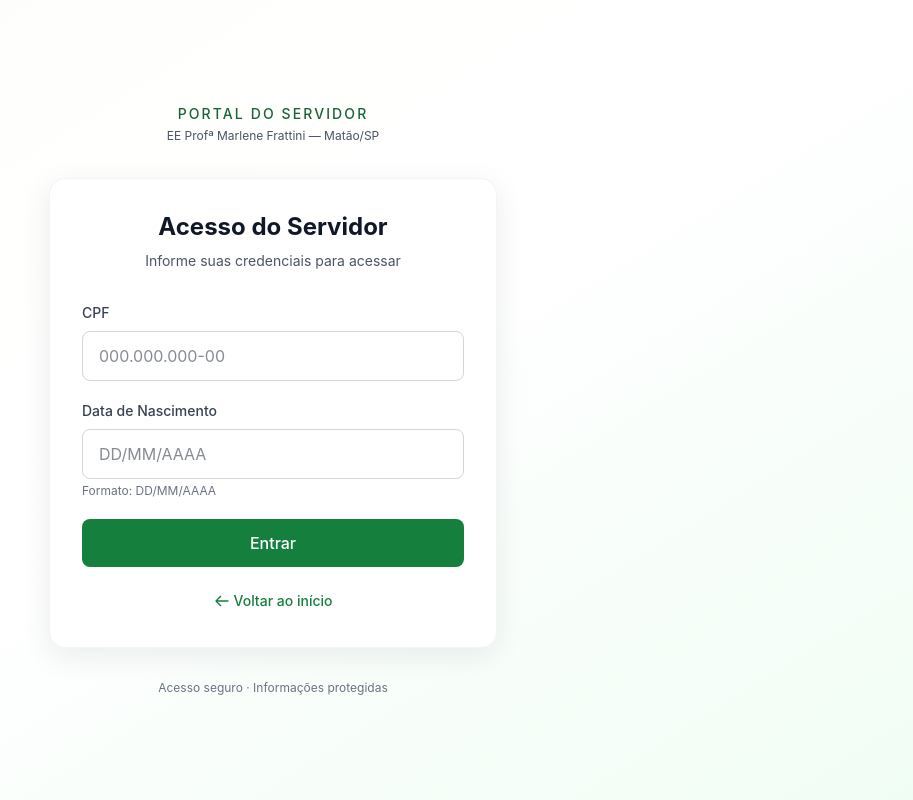
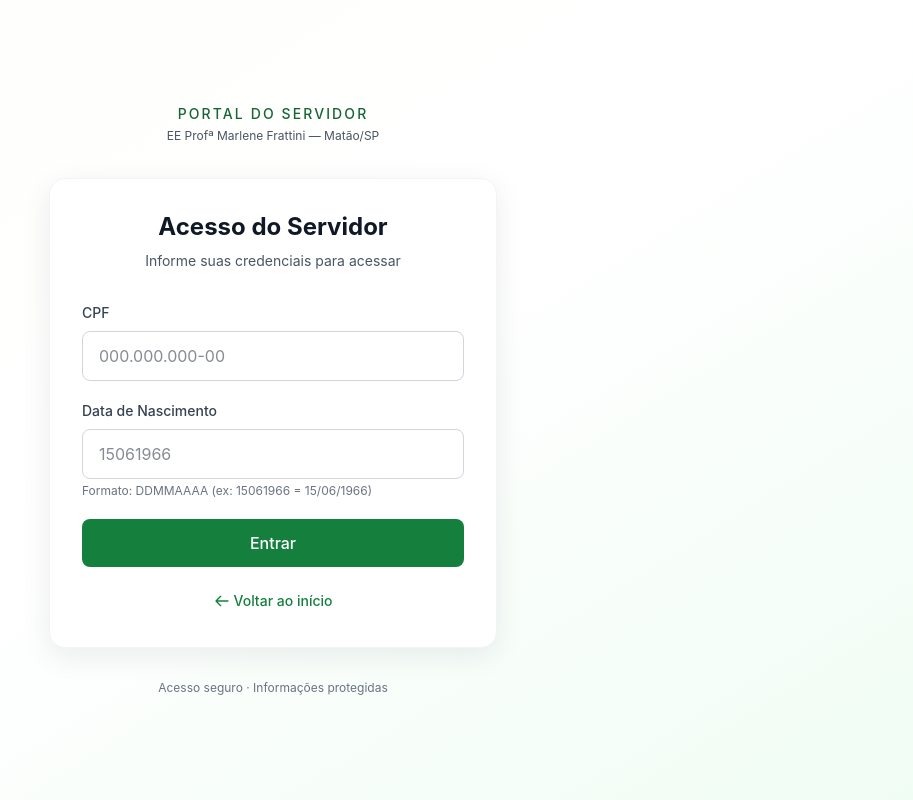
Before and after one commit to jcarlosfrotasilva-cmd/portalservidor10102026, a Next.js app: page /login-servidor in a window 1280 px wide. Shown: the whole page, without its empty margins (367-1280 px from the left). Built offline with nearby package versions, Linux system fonts and the light colour scheme.

Commit message:
Add files via upload

```diff
--- a/src/app/login-servidor/page.tsx
+++ b/src/app/login-servidor/page.tsx
@@ -20,12 +20,11 @@ export default function LoginServidorPage() {
       .replace(/(-\d{2})\d+?$/, "$1");
   };
 
+  // FORMATO DDMMAAAA - SEM BARRAS
   const formatDataNasc = (value: string) => {
     return value
-      .replace(/\D/g, "")
-      .replace(/(\d{2})(\d)/, "$1/$2")
-      .replace(/(\d{2})(\d{2})(\d{1,4})/, "$1/$2/$3")
-      .replace(/(\/\d{4})\d+?$/, "$1");
+      .replace(/\D/g, "") // Remove tudo que não é dígito
+      .slice(0, 8); // Limita a 8 dígitos
   };
 
   const handleSubmit = async (e: FormEvent) => {
@@ -34,10 +33,7 @@ export default function LoginServidorPage() {
     setLoading(true);
 
     try {
-      // Normalizar CPF (remover formatação)
       const cpfLimpo = cpf.replace(/\D/g, "");
-
-      // Normalizar data de nascimento (remover barras, formato DDMMAAAA)
       const dataNascLimpa = dataNasc.replace(/\D/g, "");
 
       if (cpfLimpo.length !== 11) {
@@ -47,7 +43,7 @@ export default function LoginServidorPage() {
       }
 
       if (dataNascLimpa.length !== 8) {
-        setError("Data de nascimento inválida. Use o formato DD/MM/AAAA.");
+        setError("Data de nascimento inválida. Use 8 dígitos (DDMMAAAA).");
         setLoading(false);
         return;
       }
@@ -69,13 +65,11 @@ export default function LoginServidorPage() {
         return;
       }
 
-      // Salvar token e dados do usuário no localStorage
       if (data.token && data.user) {
         localStorage.setItem("servidor_token", data.token);
         localStorage.setItem("servidor_user", JSON.stringify(data.user));
       }
 
-      // Redirecionar para dashboard do servidor
       router.push("/dashboard/servidor");
     } catch (err) {
       setError("Erro ao conectar. Tente novamente.");
@@ -87,7 +81,6 @@ export default function LoginServidorPage() {
   return (
     <main className="min-h-screen bg-gradient-to-br from-cream-50 via-white to-green-50 flex items-center justify-center px-6 py-12">
       <div className="w-full max-w-md">
-        {/* Cabeçalho */}
         <div className="text-center mb-8">
           <Link href="/" className="inline-block">
             <p className="text-sm uppercase tracking-[0.15em] text-green-800 font-medium">
@@ -99,7 +92,6 @@ export default function LoginServidorPage() {
           </Link>
         </div>
 
-        {/* Card de Login */}
         <div className="bg-white rounded-2xl shadow-[0_8px_30px_rgba(16,24,40,0.08)] p-8 border border-gray-100">
           <h1 className="text-2xl font-bold text-gray-900 mb-2 text-center">
             Acesso do Servidor
@@ -124,7 +116,6 @@ export default function LoginServidorPage() {
           )}
 
           <form onSubmit={handleSubmit} className="space-y-5">
-            {/* CPF */}
             <div>
               <label htmlFor="cpf" className="block text-sm font-medium text-gray-700 mb-2">
                 CPF
@@ -142,7 +133,6 @@ export default function LoginServidorPage() {
               />
             </div>
 
-            {/* Data de Nascimento */}
             <div>
               <label htmlFor="dataNasc" className="block text-sm font-medium text-gray-700 mb-2">
                 Data de Nascimento
@@ -151,19 +141,18 @@ export default function LoginServidorPage() {
                 id="dataNasc"
                 type="text"
                 inputMode="numeric"
-                placeholder="DD/MM/AAAA"
+                placeholder="15061966"
                 value={dataNasc}
                 onChange={(e) => setDataNasc(formatDataNasc(e.target.value))}
                 className="w-full px-4 py-3 border border-gray-300 rounded-lg focus:ring-2 focus:ring-green-600 focus:border-green-600 outline-none transition-all"
                 required
-                maxLength={10}
+                maxLength={8}
               />
               <p className="mt-1 text-xs text-gray-500">
-                Formato: DD/MM/AAAA
+                Formato: DDMMAAAA (ex: 15061966 = 15/06/1966)
               </p>
             </div>
 
-            {/* Botão de Login */}
             <button
               type="submit"
               disabled={loading}
@@ -199,7 +188,6 @@ export default function LoginServidorPage() {
             </button>
           </form>
 
-          {/* Link de Voltar */}
           <div className="mt-6 text-center">
             <Link
               href="/"
@@ -223,7 +211,6 @@ export default function LoginServidorPage() {
           </div>
         </div>
 
-        {/* Rodapé */}
         <p className="text-center text-xs text-gray-500 mt-8">
           Acesso seguro · Informações protegidas
         </p>
```
